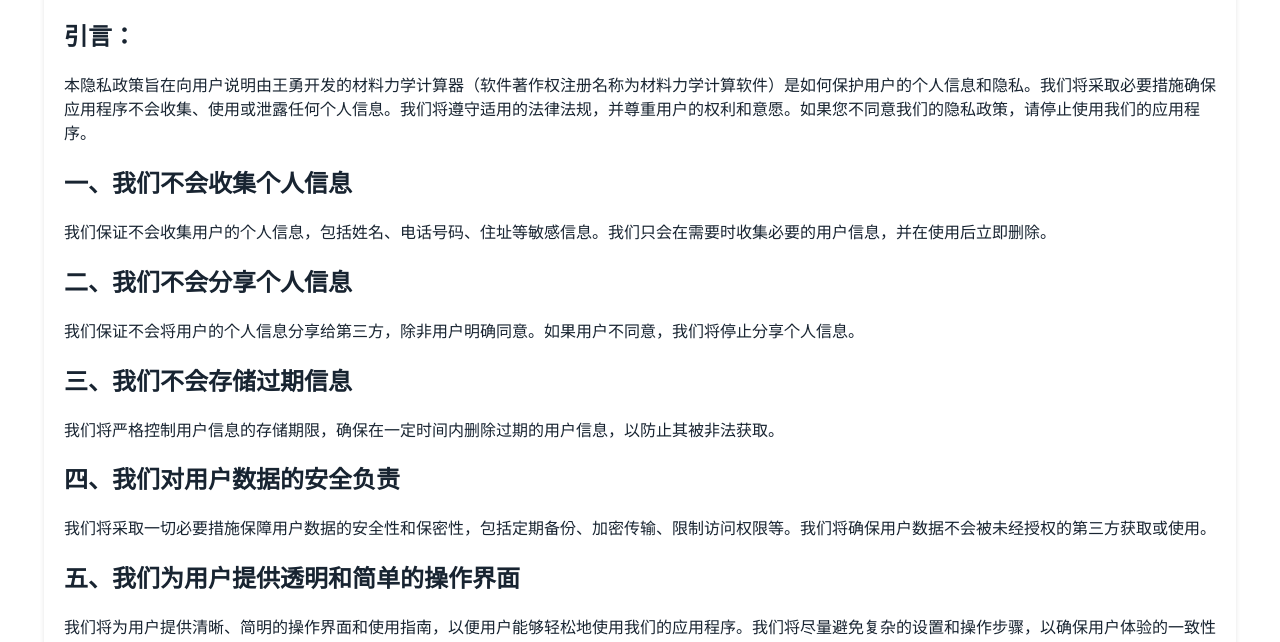
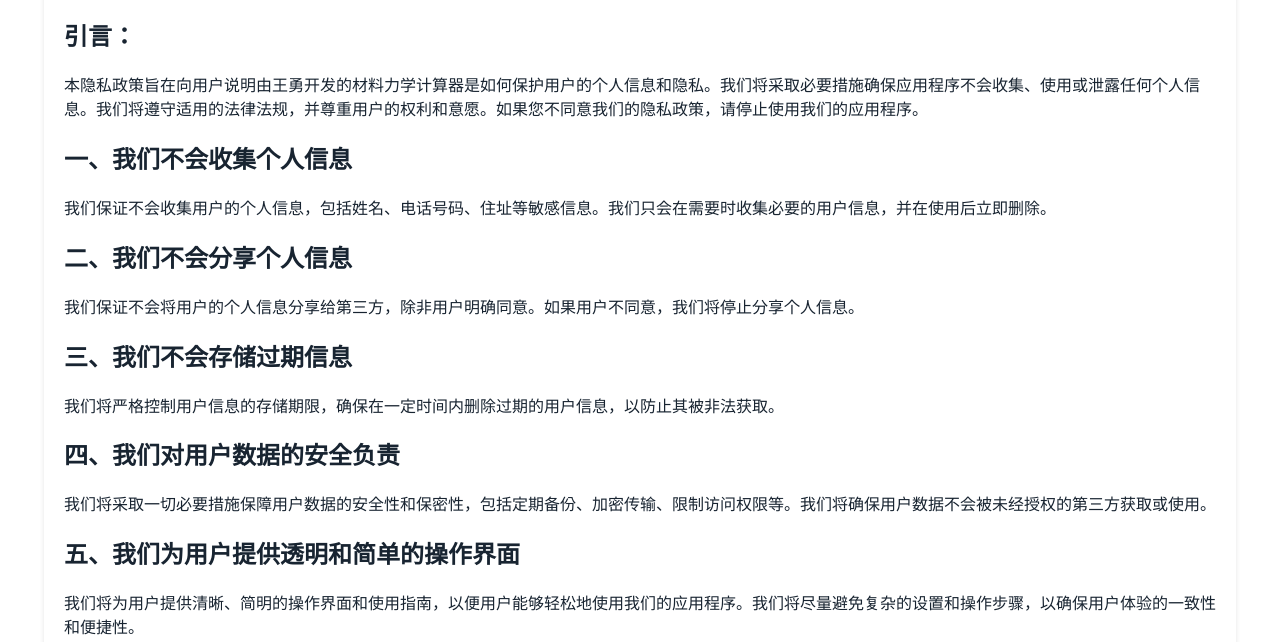
Before and after one commit to mao3333/MMClac.github.io, a plain HTML site: page index.html in a window 1280 px wide. Shown: the part 87-729 px from the top of the page. Drawn offline with Linux system fonts and the light colour scheme.

Commit message:
Update index.html

```diff
--- a/index.html
+++ b/index.html
@@ -39,7 +39,7 @@
     <h1 style="font-size: 30px;">材料力学计算器隐私政策</h1>
 
     <h2>引言：</h2>
-    <p>本隐私政策旨在向用户说明由王勇开发的材料力学计算器（软件著作权注册名称为材料力学计算软件）是如何保护用户的个人信息和隐私。我们将采取必要措施确保应用程序不会收集、使用或泄露任何个人信息。我们将遵守适用的法律法规，并尊重用户的权利和意愿。如果您不同意我们的隐私政策，请停止使用我们的应用程序。
+    <p>本隐私政策旨在向用户说明由王勇开发的材料力学计算器是如何保护用户的个人信息和隐私。我们将采取必要措施确保应用程序不会收集、使用或泄露任何个人信息。我们将遵守适用的法律法规，并尊重用户的权利和意愿。如果您不同意我们的隐私政策，请停止使用我们的应用程序。
     </p>
 
 
```
